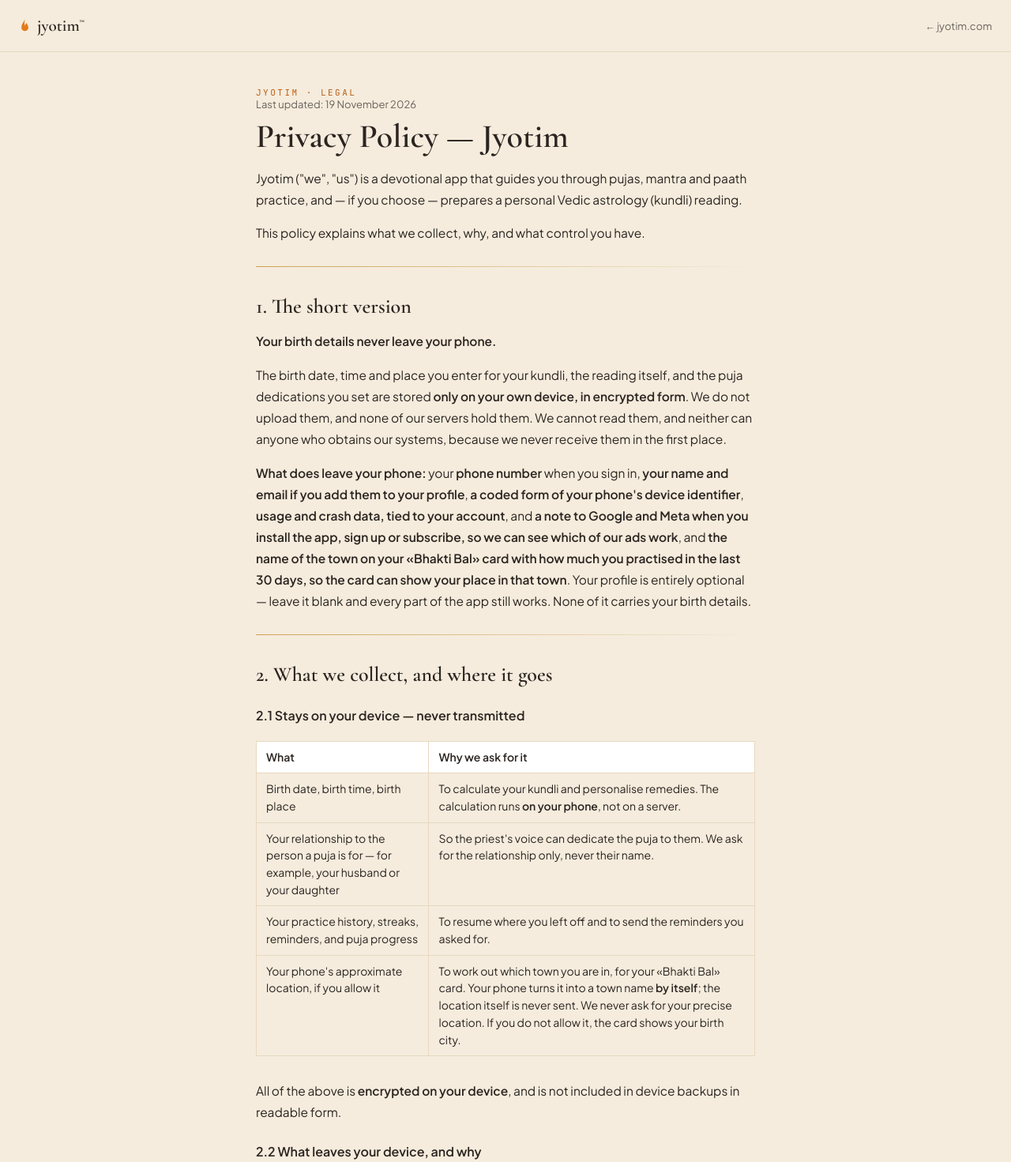
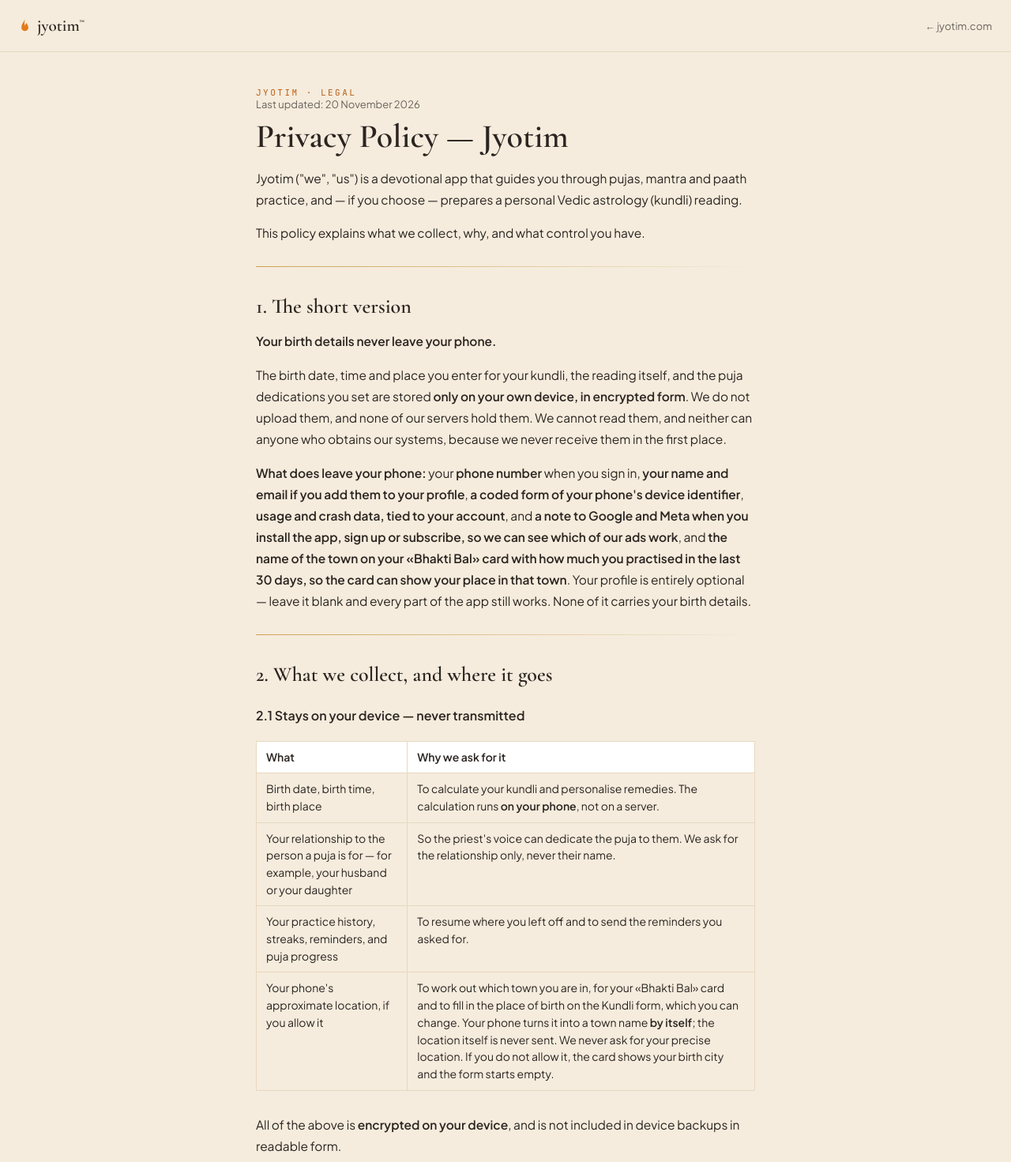
Before and after one commit to Jyotimapp/jyotim-site, a plain HTML site: page privacy/index.html in a window 1280 px wide. Shown: the top 1471 px of the page at 79% size. Drawn offline with nearby package versions, Linux system fonts and the light colour scheme.

Commit message:
privacy: the approximate location also fills the birth place on the Kundli form, changeable (owner 11-20 "Yes, use that wording"; ships with V2 vc112)
Co-Authored-By: Claude Opus 5.5 <noreply@anthropic.com>

```diff
--- a/privacy/index.html
+++ b/privacy/index.html
@@ -46,7 +46,7 @@
 </header>
 <main>
 <div class="ov">JYOTIM &middot; LEGAL</div>
-<div class="date">Last updated: 19 November 2026</div>
+<div class="date">Last updated: 20 November 2026</div>
 <h1>Privacy Policy — Jyotim</h1>
 <p>Jyotim ("we", "us") is a devotional app that guides you through pujas, mantra and paath practice, and — if you choose — prepares a personal Vedic astrology (kundli) reading.</p>
 <p>This policy explains what we collect, why, and what control you have.</p>
@@ -63,7 +63,7 @@
 <tr><td>Birth date, birth time, birth place</td><td>To calculate your kundli and personalise remedies. The calculation runs <b>on your phone</b>, not on a server.</td></tr>
 <tr><td>Your relationship to the person a puja is for — for example, your husband or your daughter</td><td>So the priest's voice can dedicate the puja to them. We ask for the relationship only, never their name.</td></tr>
 <tr><td>Your practice history, streaks, reminders, and puja progress</td><td>To resume where you left off and to send the reminders you asked for.</td></tr>
-<tr><td>Your phone's approximate location, if you allow it</td><td>To work out which town you are in, for your «Bhakti Bal» card. Your phone turns it into a town name <b>by itself</b>; the location itself is never sent. We never ask for your precise location. If you do not allow it, the card shows your birth city.</td></tr>
+<tr><td>Your phone's approximate location, if you allow it</td><td>To work out which town you are in, for your «Bhakti Bal» card and to fill in the place of birth on the Kundli form, which you can change. Your phone turns it into a town name <b>by itself</b>; the location itself is never sent. We never ask for your precise location. If you do not allow it, the card shows your birth city and the form starts empty.</td></tr>
 </table></div>
 <p>All of the above is <b>encrypted on your device</b>, and is not included in device backups in readable form.</p>
 <h3>2.2 What leaves your device, and why</h3>
```
